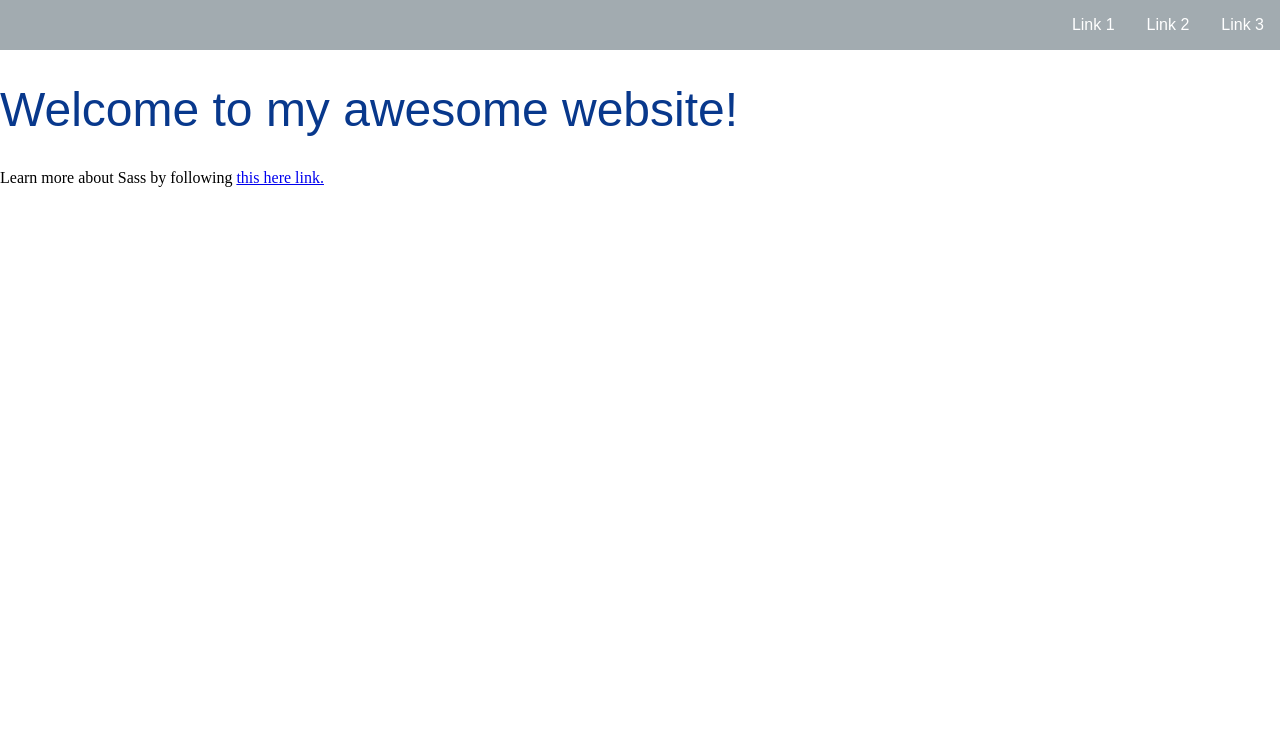
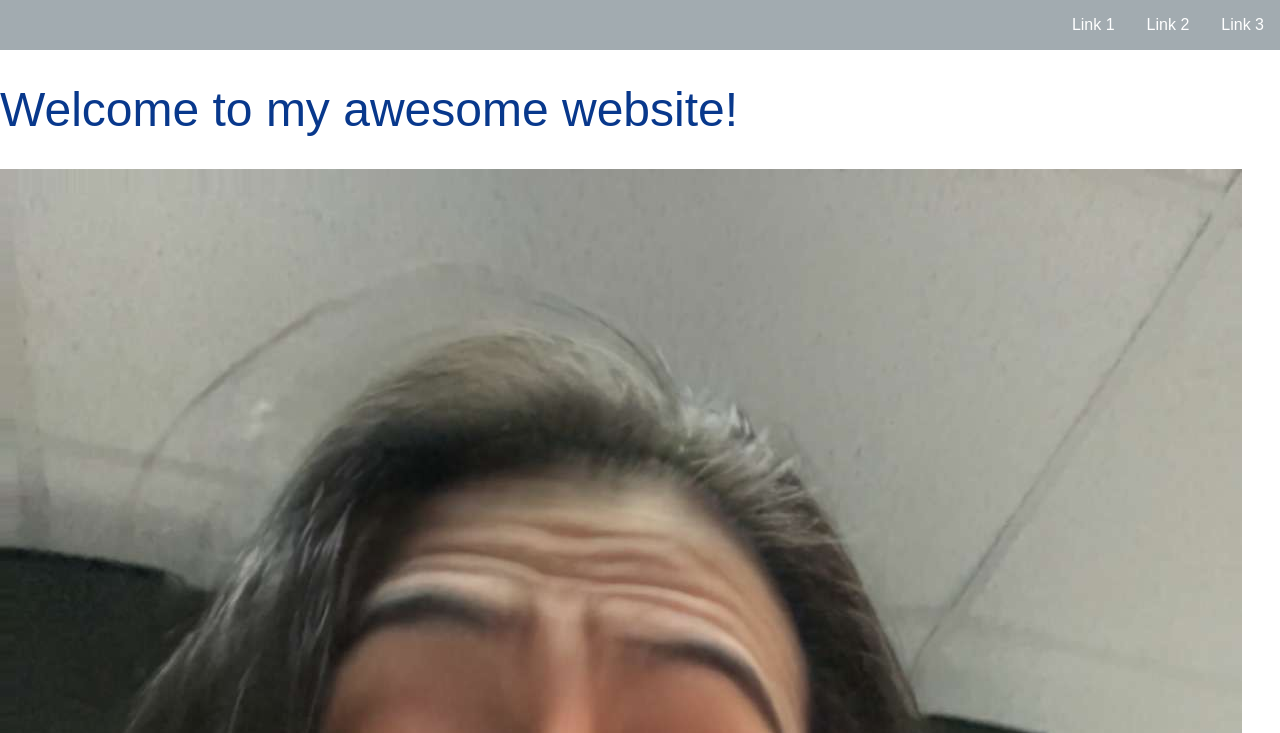
Before and after one commit to why39charactersonlybruh/415-class6, a website: page index.html in a window 1280 px wide. Shown: the top 733 px of the page. Drawn offline with Linux system fonts and the light colour scheme.

Commit message:
not much

```diff
--- a/index.html
+++ b/index.html
@@ -21,6 +21,7 @@
     <div class="hello">
     <h1>Welcome to my awesome website!</h1>
     </div>
+    <img src="ba.jpeg" alt="babrui">
     <p>Learn more about Sass by following <a href="https://sass-lang.com/" target="_blank">this here link.</a></p>
 
 </body>
```
